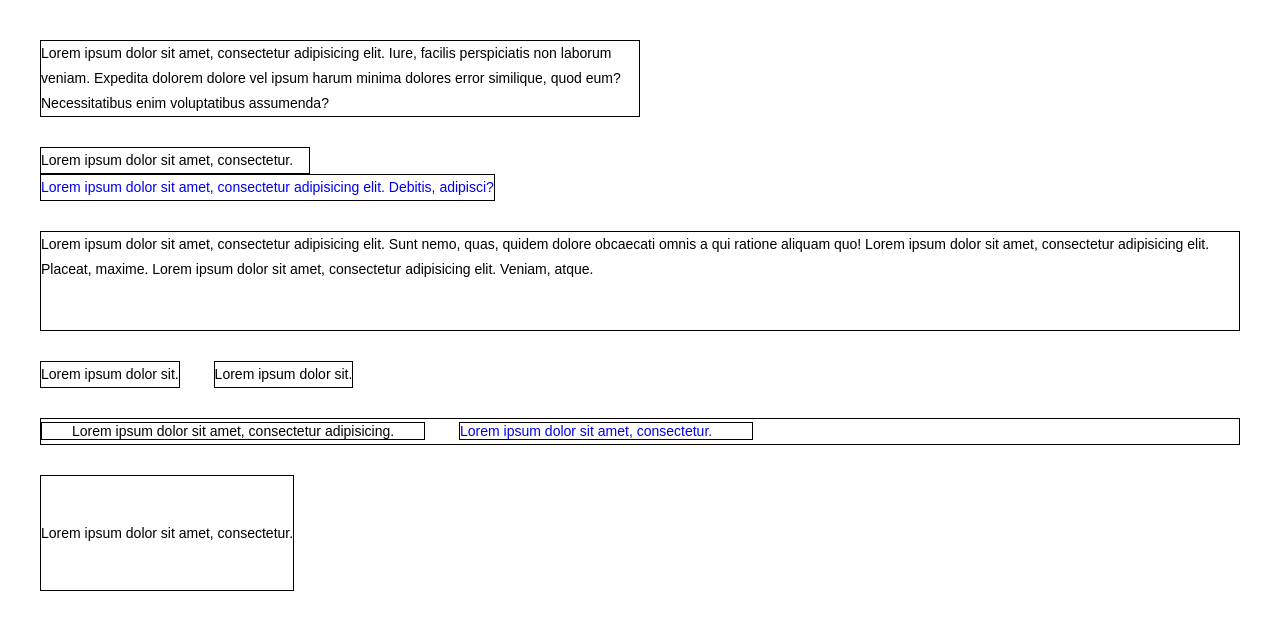
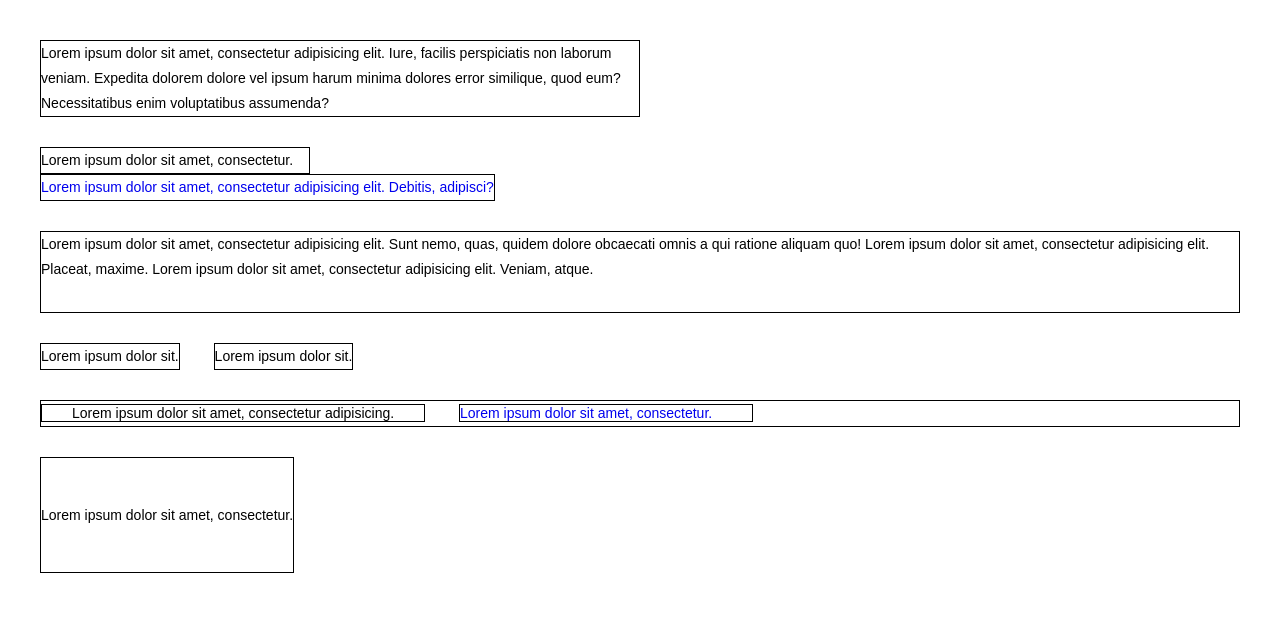
Before and after one commit to Beaver127/frontend, a plain HTML site: page css_3/css_3/index.html in a window 1280 px wide. Drawn offline with Linux system fonts and the light colour scheme.

Commit message:
Fout commit

```diff
--- a/css_3/css_3/css/style.css
+++ b/css_3/css_3/css/style.css
@@ -85,9 +85,9 @@ p {
 	margin: 0 0 30px 0;
 }
 .block_two {
-	height: 100px;
 	line-height: 25px;
 	margin: 0 0 30px 0;
+	padding: 0 0 30px 0;
 }
 .block_three {
 	display: inline-block;
```
